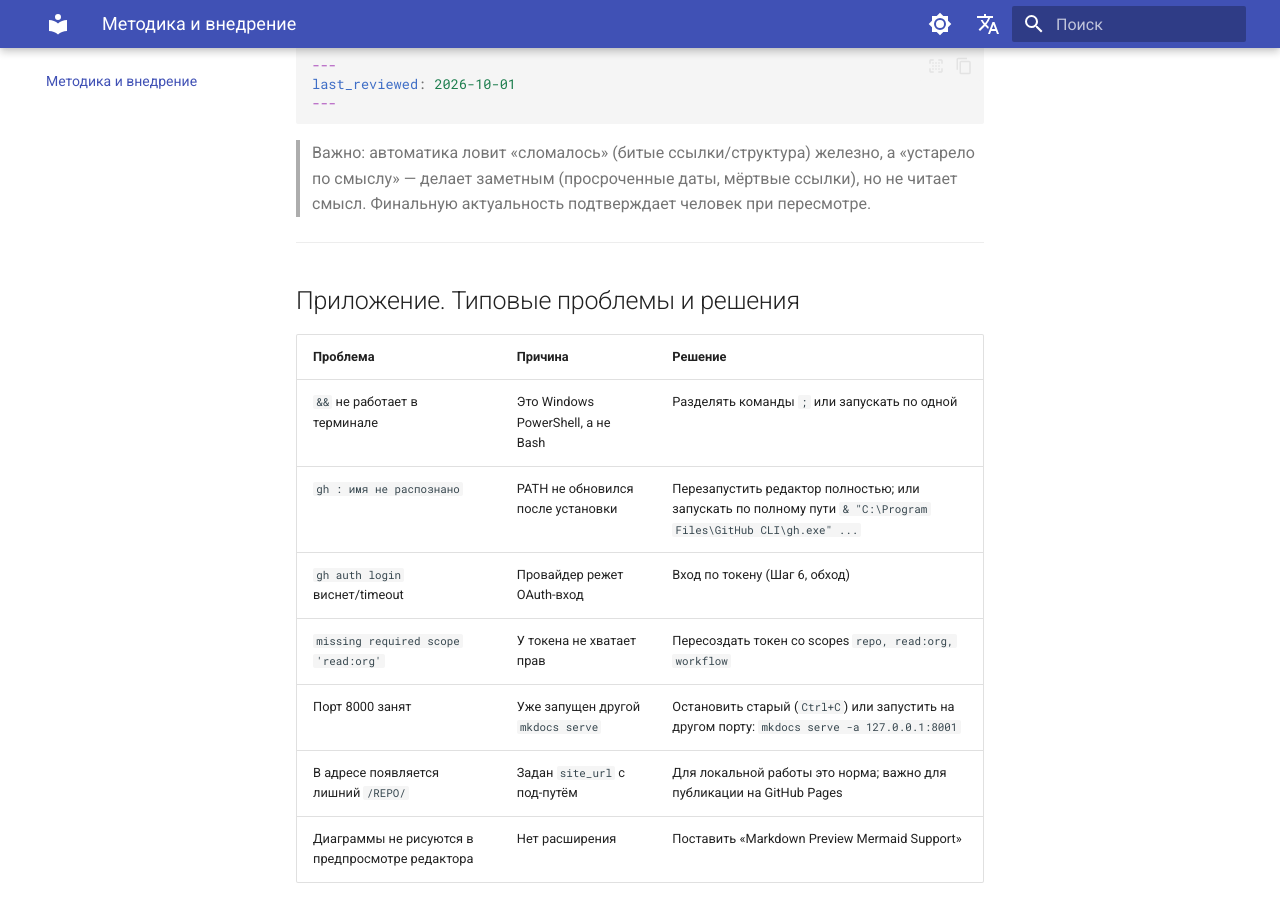
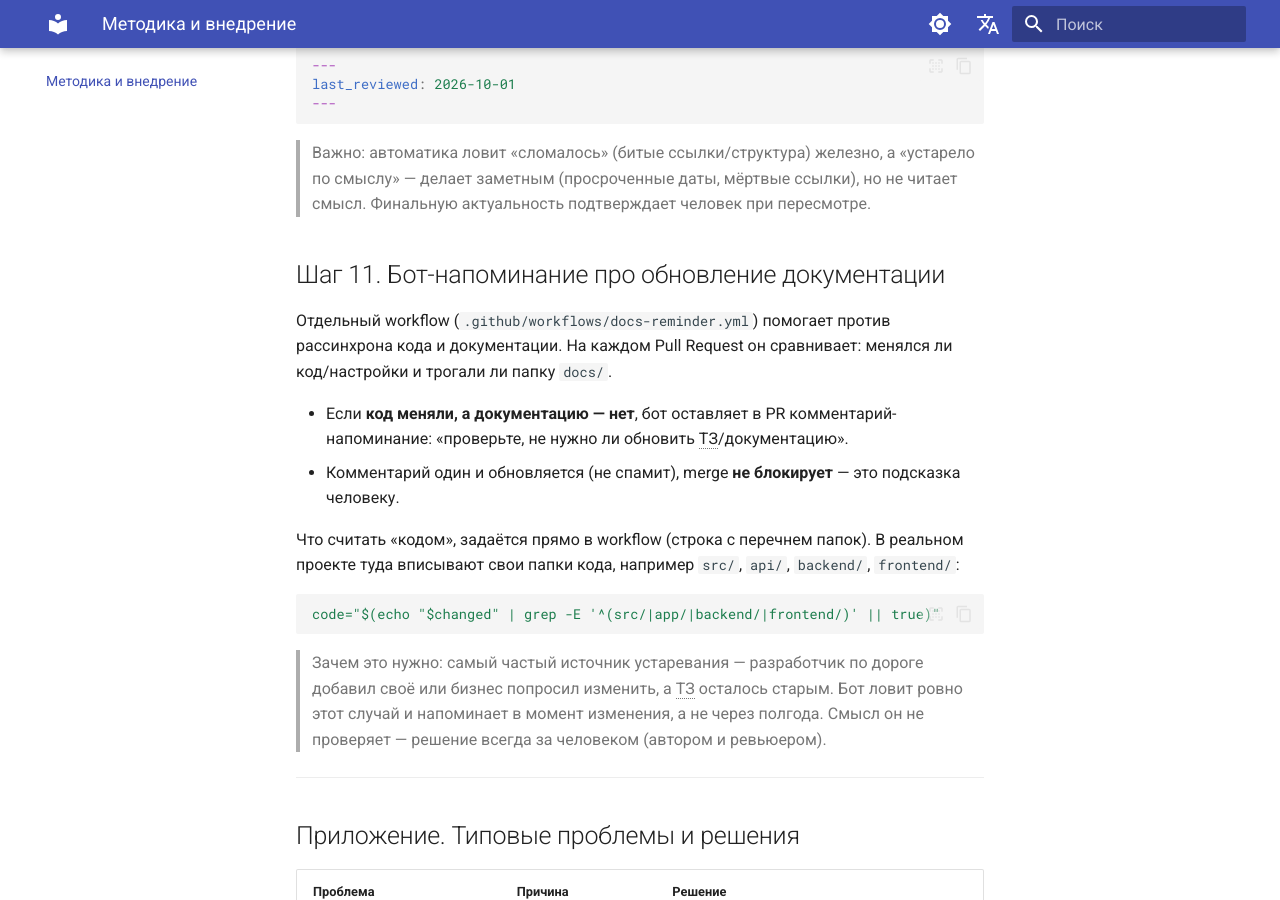
Before and after one commit to bestfriendpass-blip/boostra-docs, an MkDocs documentation site: the page built from docs/vnedrenie.md, in a window 1280 px wide and 900 px high, scrolled down 8904 px. Built offline with MkDocs 1.6.1 and Material for MkDocs 9.7.7, drawn with Linux system fonts in a browser that asks for light colours; comment, search, counter and statistics services are not loaded; the version menu is left out.

Commit message:
Руководство: добавлен раздел про бота-напоминание (Шаг 11)

````diff
--- a/docs/vnedrenie.md
+++ b/docs/vnedrenie.md
@@ -296,6 +296,21 @@
 
 > Важно: автоматика ловит «сломалось» (битые ссылки/структура) железно, а «устарело по смыслу» — делает заметным (просроченные даты, мёртвые ссылки), но не читает смысл. Финальную актуальность подтверждает человек при пересмотре.
 
+## Шаг 11. Бот-напоминание про обновление документации
+
+Отдельный workflow (`.github/workflows/docs-reminder.yml`) помогает против рассинхрона кода и документации. На каждом Pull Request он сравнивает: менялся ли код/настройки и трогали ли папку `docs/`.
+
+- Если **код меняли, а документацию — нет**, бот оставляет в PR комментарий-напоминание: «проверьте, не нужно ли обновить ТЗ/документацию».
+- Комментарий один и обновляется (не спамит), merge **не блокирует** — это подсказка человеку.
+
+Что считать «кодом», задаётся прямо в workflow (строка с перечнем папок). В реальном проекте туда вписывают свои папки кода, например `src/`, `api/`, `backend/`, `frontend/`:
+
+```yaml
+code="$(echo "$changed" | grep -E '^(src/|app/|backend/|frontend/)' || true)"
+```
+
+> Зачем это нужно: самый частый источник устаревания — разработчик по дороге добавил своё или бизнес попросил изменить, а ТЗ осталось старым. Бот ловит ровно этот случай и напоминает в момент изменения, а не через полгода. Смысл он не проверяет — решение всегда за человеком (автором и ревьюером).
+
 ---
 
 ## Приложение. Типовые проблемы и решения
````
Also changed, not shown: 1 other file.
